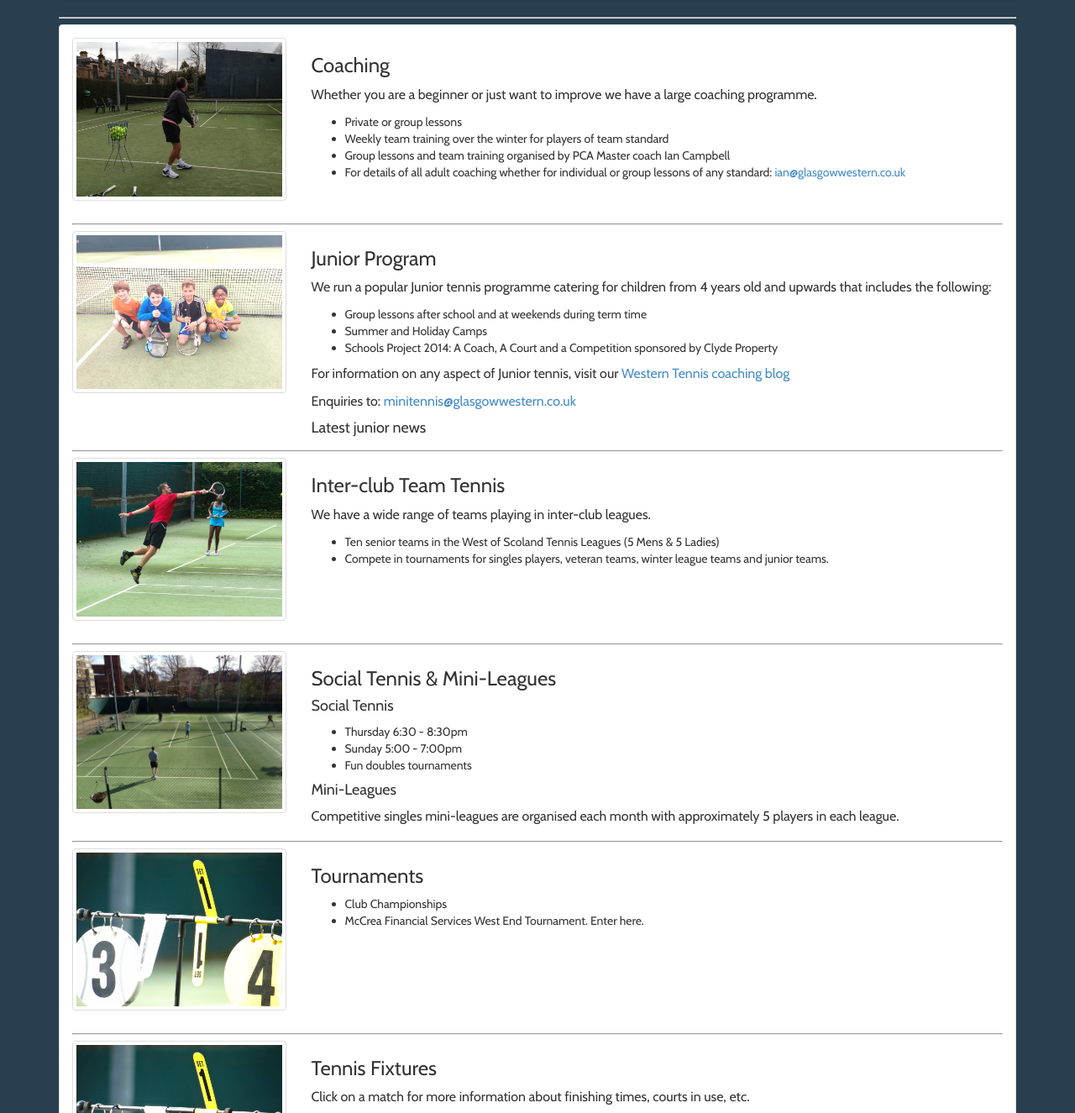
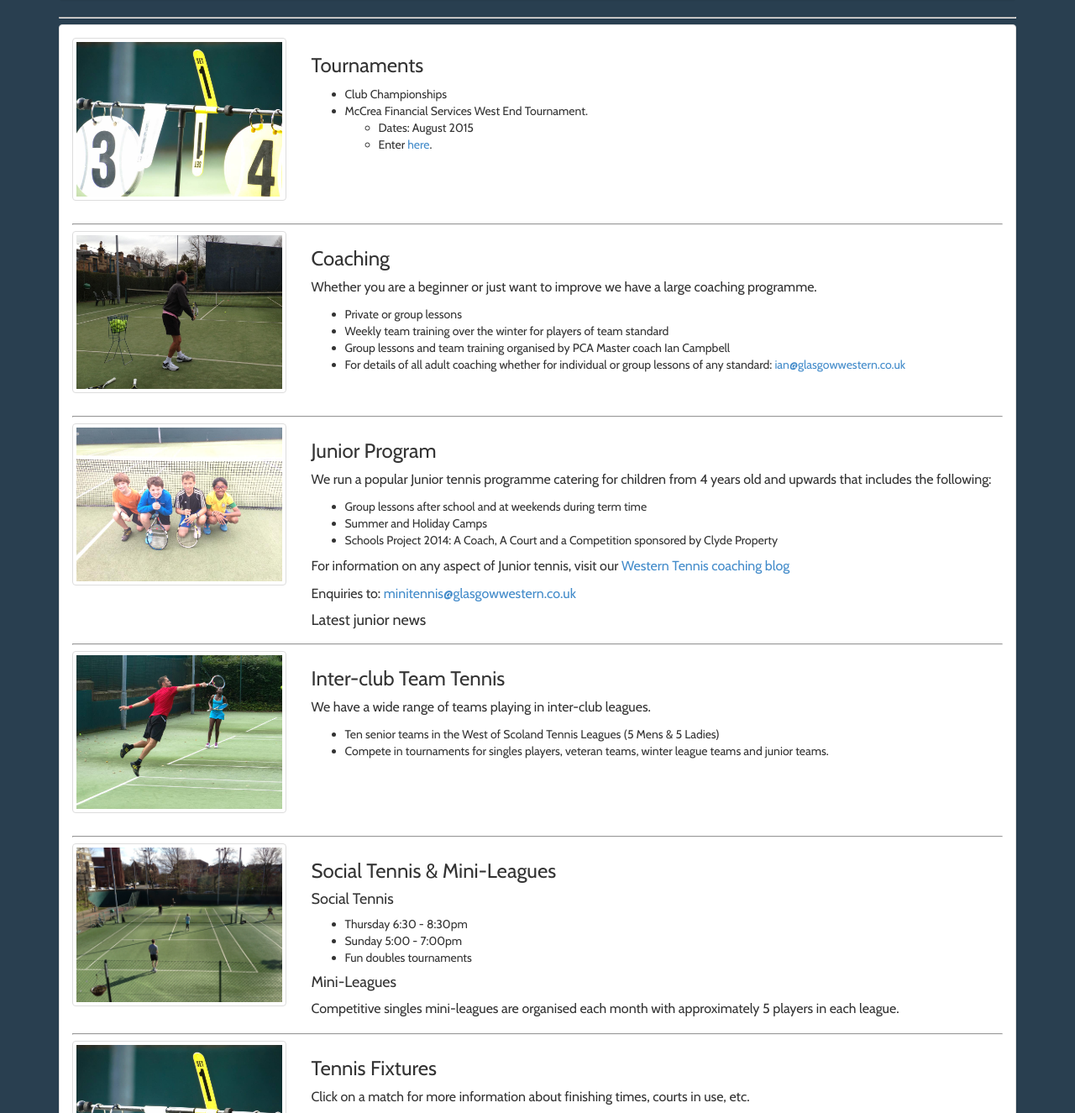
Before and after one commit to kristak/western_newsite, a plain HTML site: page tennis.html in a window 1280 px wide. Shown: the part 673-1998 px from the top of the page at 84% size. Drawn offline with nearby package versions, Linux system fonts and the light colour scheme; files whose address does not match are found by name.

Commit message:
updated pages

```diff
--- a/tennis.html
+++ b/tennis.html
@@ -112,6 +112,8 @@
                   <div class="col-md-6">
 
                     <p>We have 6 all-weather tennis courts and an unrivalled range of programmes where you will have the chance to meet and play with lots of people of your own standard.</p>
+
+                    <br />
                     <h4>Tennis Information</h4>
                       <p>For information about tennis at the Western Health &amp; Racquets Club, contact the Tennis Convenor, <a href="mailto:ian@glasgowwestern.co.uk">Ian Campbell</a></p>
                   </div>
@@ -129,6 +131,32 @@
 
       <div class="panel panel-default">
           <div class="panel-body">
+
+                <div class="row">
+                <div class="col-md-3">
+                  <div class="thumbnail">
+                      <img src="./images/team.jpg" alt="Tennis score card">
+                  </div>
+                </div>
+                  <div class="col-sm-6 col-md-9">
+                    <div class="caption">
+                        <h3>Tournaments</h3>
+
+                          <ul>
+                            <li>Club Championships</li>
+                            <li>McCrea Financial Services West End Tournament.
+                              <ul>
+                                <li>Dates: August 2015</li>
+                                <li>Enter <a href="http://www.glasgowwestendtournament.com">here</a>.</li>
+                              </ul>
+                          </ul>
+
+                    </div>
+                  </div>
+                </div>
+
+            <hr />
+
               <div class="row">
                 <div class="col-md-3">
                   <div class="thumbnail">
@@ -216,25 +244,6 @@
                   </div>
                   </div>
 
-                          <hr />
-                <div class="row">
-                <div class="col-md-3">
-                  <div class="thumbnail">
-                      <img src="./images/team.jpg" alt="Tennis score card">
-                  </div>
-                </div>
-                  <div class="col-sm-6 col-md-9">
-                    <div class="caption">
-                        <h3>Tournaments</h3>
-
-                          <ul>
-                            <li>Club Championships</li>
-                            <li>McCrea Financial Services West End Tournament. Enter here.</li>
-                          </ul>
-
-                    </div>
-                  </div>
-                </div>
 
                   <hr />
 
```
Also changed, not shown: index.html (+2 -0 lines), membership.html (+3 -1 lines), squash.html (+18 -17 lines).
